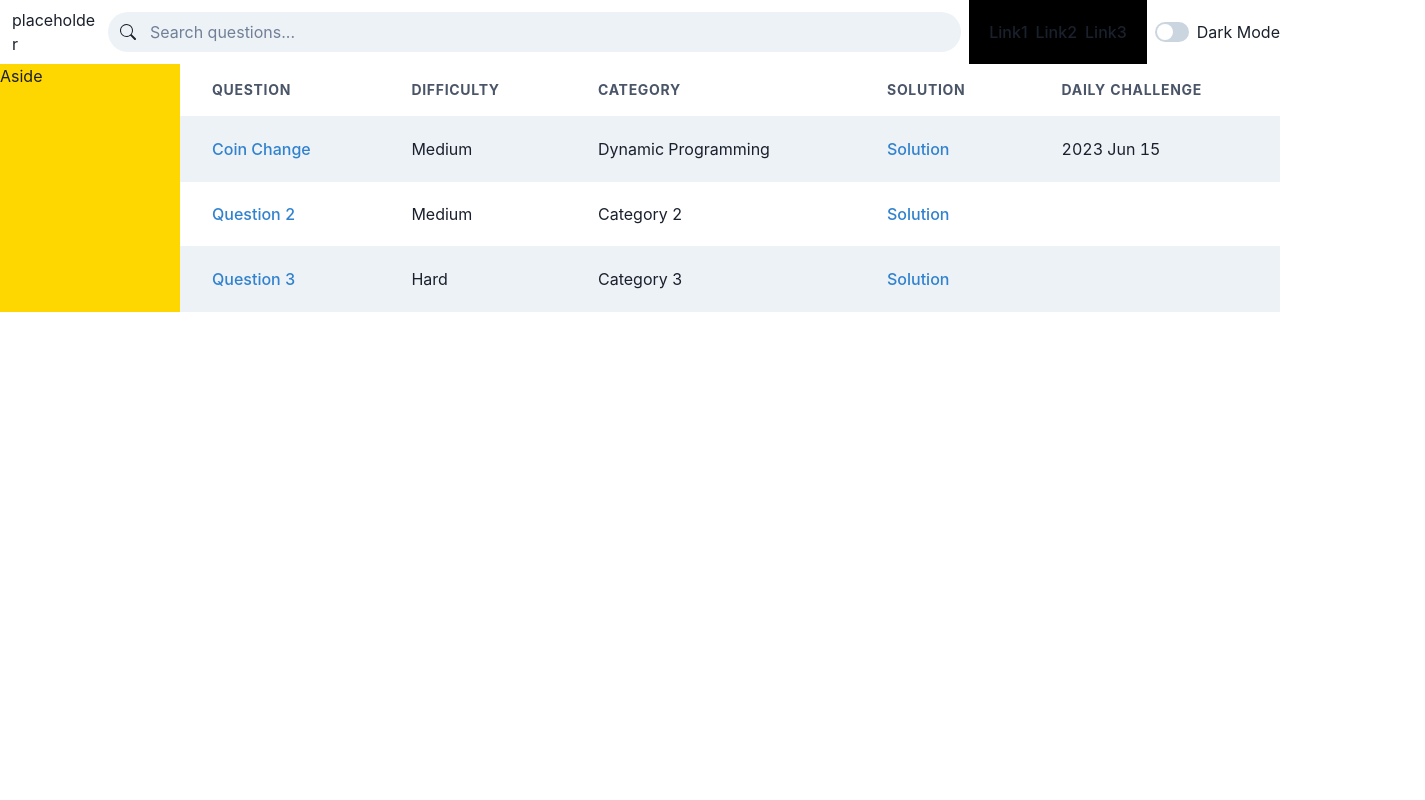
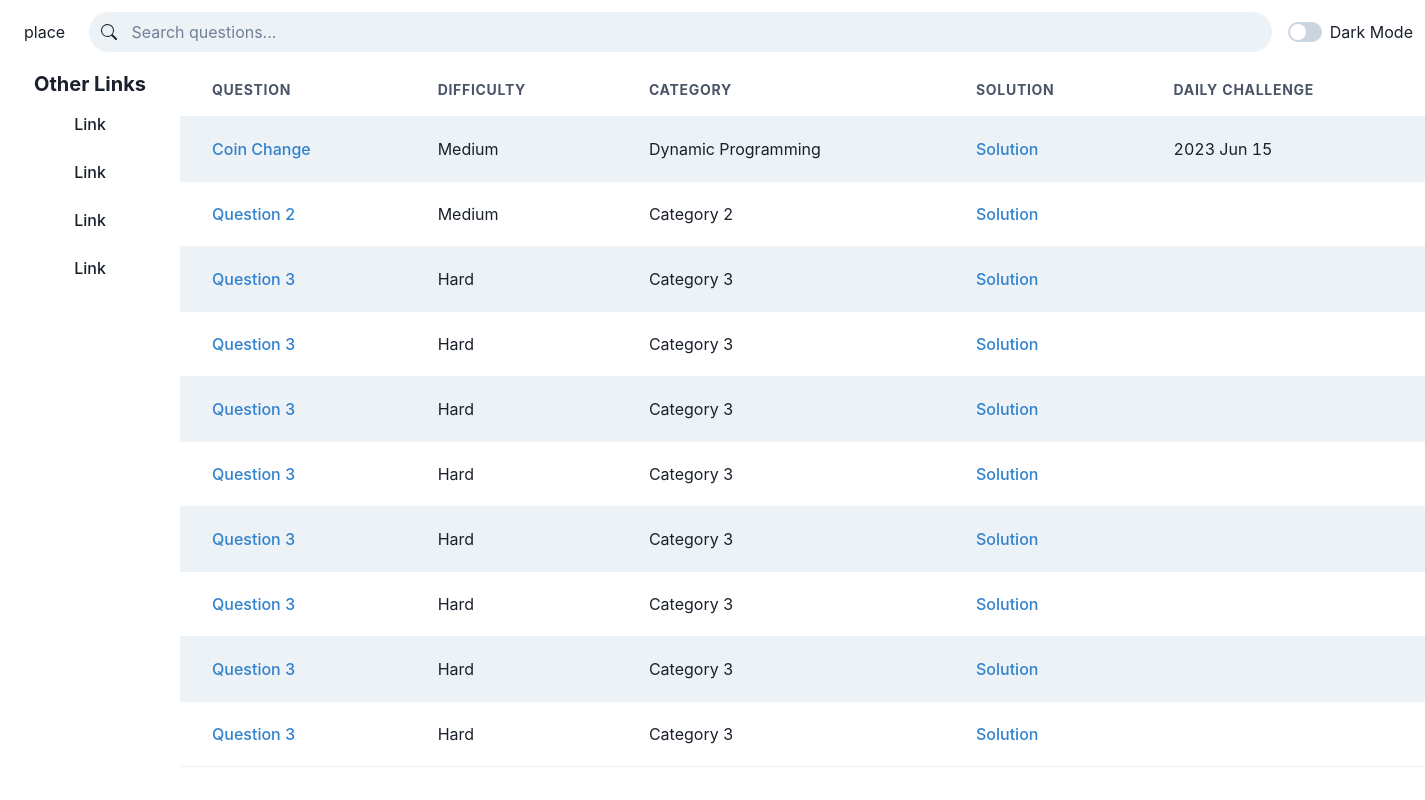
Before and after one commit to LeeHengYu/leetcode-reviewer, a React (Vite) app: page / in a window 1280 px wide. Shown: the whole page, 1425 px wide, since content can reach past the window. Built offline with nearby package versions, Linux system fonts and the light colour scheme.

Commit message:
Completed sidebar and layout

```diff
--- a/src/App.tsx
+++ b/src/App.tsx
@@ -1,20 +1,21 @@
 import { Box, Grid, GridItem } from "@chakra-ui/react";
 import NavBar from "./components/NavBar";
 import TableComponent from "./components/TableComponent";
+import Sidebar from "./components/Sidebar";
 
 function App() {
   return (
-    <Box width="100vw">
+    <Box width="1425px">
       <Grid
         templateAreas={`"nav nav" "aside main"`}
         templateColumns={"180px 1fr"}
         width="100%"
       >
-        <GridItem area="nav">
+        <GridItem area="nav" padding={3}>
           <NavBar />
         </GridItem>
-        <GridItem area="aside" bg="gold">
-          Aside
+        <GridItem area="aside">
+          <Sidebar />
         </GridItem>
         <GridItem area="main">
           <TableComponent />
--- a/src/components/NavBar.tsx
+++ b/src/components/NavBar.tsx
@@ -1,21 +1,15 @@
-import { Box, HStack, Link, Text } from "@chakra-ui/react";
+import { Box, HStack, Text } from "@chakra-ui/react";
 import ColorModeSwitch from "./ColorModeSwitch";
 import SearchInput from "./SearchInput";
 
 const NavBar = () => {
   return (
     <HStack>
-      <Text width="100px" paddingLeft={3}>
-        placeholder
+      <Text width="80px" paddingLeft={3}>
+        place
       </Text>
       <SearchInput />
-      <Box whiteSpace="nowrap">
-        <HStack padding={5} bg="black">
-          <Link href="#">Link1</Link>
-          <Link href="#">Link2</Link>
-          <Link href="#">Link3</Link>
-        </HStack>
-      </Box>
+      <Box whiteSpace="nowrap"></Box>
       <ColorModeSwitch />
     </HStack>
   );
--- /dev/null
+++ b/src/components/Sidebar.tsx
@@ -0,0 +1,23 @@
+import { Heading, Link, VStack } from "@chakra-ui/react";
+
+const Sidebar = () => {
+  return (
+    <VStack paddingY={2}>
+      <Heading size="md">Other Links</Heading>
+      <Link href="#" marginY={2}>
+        Link
+      </Link>
+      <Link href="#" marginY={2}>
+        Link
+      </Link>
+      <Link href="#" marginY={2}>
+        Link
+      </Link>
+      <Link href="#" marginY={2}>
+        Link
+      </Link>
+    </VStack>
+  );
+};
+
+export default Sidebar;
--- a/src/data/tablaData.ts
+++ b/src/data/tablaData.ts
@@ -5,7 +5,7 @@ const tableData = [
       difficulty: "Medium",
       category: "Dynamic Programming",
       solution: "coin-change.py",
-      dailyChallenge: "2023 Jun 15", // Example date format
+      dailyChallenge: "2023 Jun 15",
     },
     {
       question: "Question 2",
@@ -21,6 +21,55 @@ const tableData = [
       solution: "Solution 3",
       dailyChallenge: "", // Empty date
     },
+    {
+      question: "Question 3",
+      difficulty: "Hard",
+      category: "Category 3",
+      solution: "Solution 3",
+      dailyChallenge: "", // Empty date
+    },
+    {
+      question: "Question 3",
+      difficulty: "Hard",
+      category: "Category 3",
+      solution: "Solution 3",
+      dailyChallenge: "", // Empty date
+    },
+    {
+      question: "Question 3",
+      difficulty: "Hard",
+      category: "Category 3",
+      solution: "Solution 3",
+      dailyChallenge: "", // Empty date
+    },
+    {
+      question: "Question 3",
+      difficulty: "Hard",
+      category: "Category 3",
+      solution: "Solution 3",
+      dailyChallenge: "", // Empty date
+    },
+    {
+      question: "Question 3",
+      difficulty: "Hard",
+      category: "Category 3",
+      solution: "Solution 3",
+      dailyChallenge: "", // Empty date
+    },
+    {
+      question: "Question 3",
+      difficulty: "Hard",
+      category: "Category 3",
+      solution: "Solution 3",
+      dailyChallenge: "", // Empty date
+    },
+    {
+      question: "Question 3",
+      difficulty: "Hard",
+      category: "Category 3",
+      solution: "Solution 3",
+      dailyChallenge: "", // Empty date
+    },
   ];
 
 export default tableData;
```
